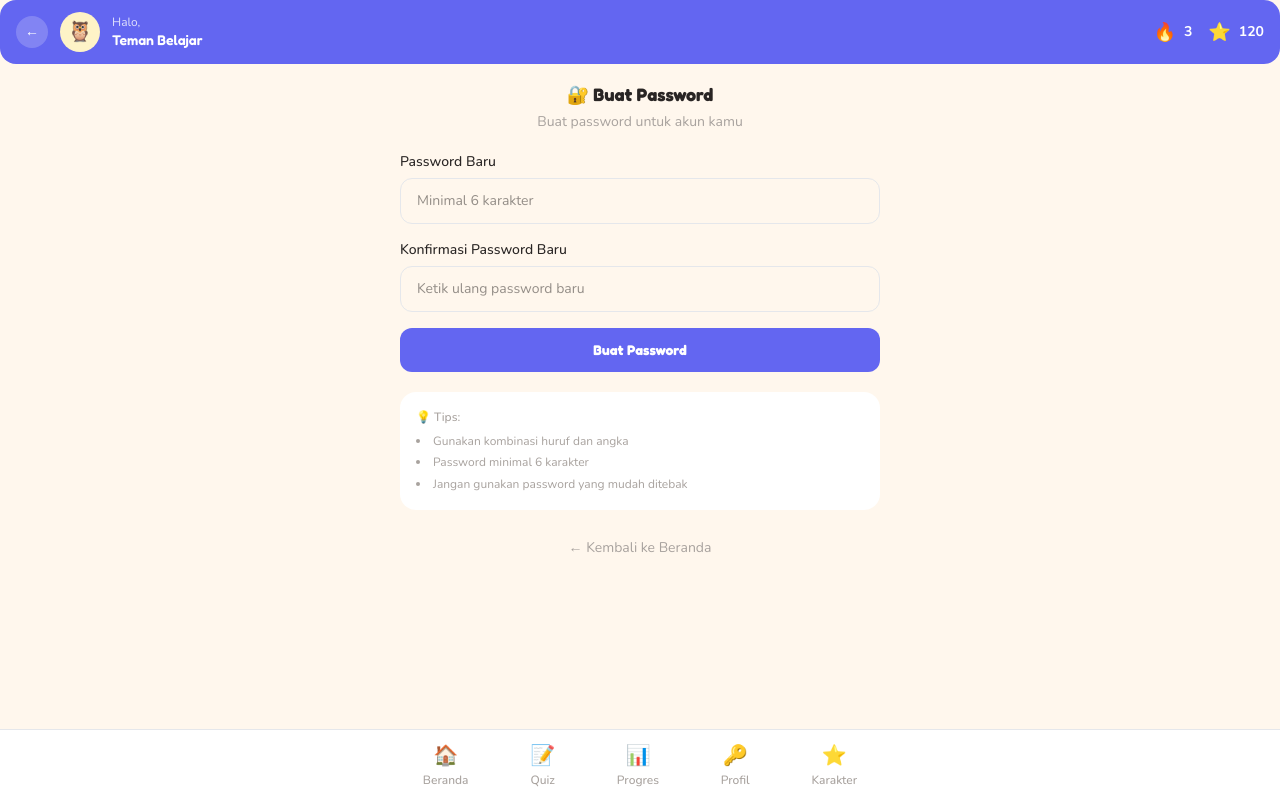
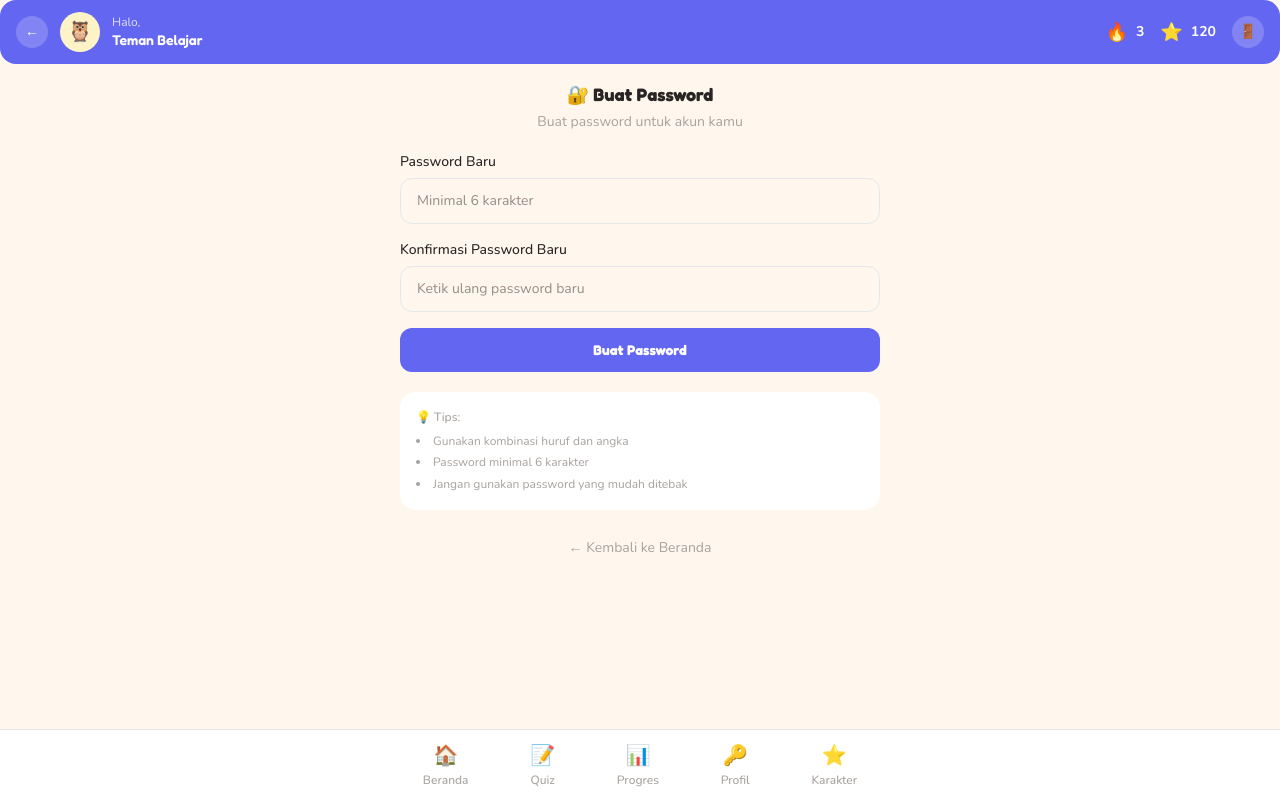
Before and after one commit to yudatrijaya-coder/ai-private-tutor, a Next.js app: page /student/password in a window 1280 px wide. Built offline with nearby package versions, Linux system fonts and the light colour scheme; no server answers.

Commit message:
feat: logout button di student layout 🚪
Tombol keluar di header student (sebelah ⭐ 120).
clear localStorage + redirect ke /login/student.

```diff
--- a/src/app/(student)/layout.tsx
+++ b/src/app/(student)/layout.tsx
@@ -61,6 +61,18 @@ function StudentHeader({ studentName }: { studentName: string }) {
         <span className="text-sm font-bold">3</span>
         <span className="text-lg ml-2">⭐</span>
         <span className="text-sm font-bold">120</span>
+        <button
+          onClick={() => {
+            localStorage.clear();
+            router.push("/login/student");
+          }}
+          className="ml-2 w-8 h-8 flex items-center justify-center rounded-full text-sm cursor-pointer transition-opacity hover:opacity-80"
+          style={{ backgroundColor: "rgba(255,255,255,0.2)" }}
+          aria-label="Keluar"
+          title="Keluar"
+        >
+          🚪
+        </button>
       </div>
     </header>
   );
```
